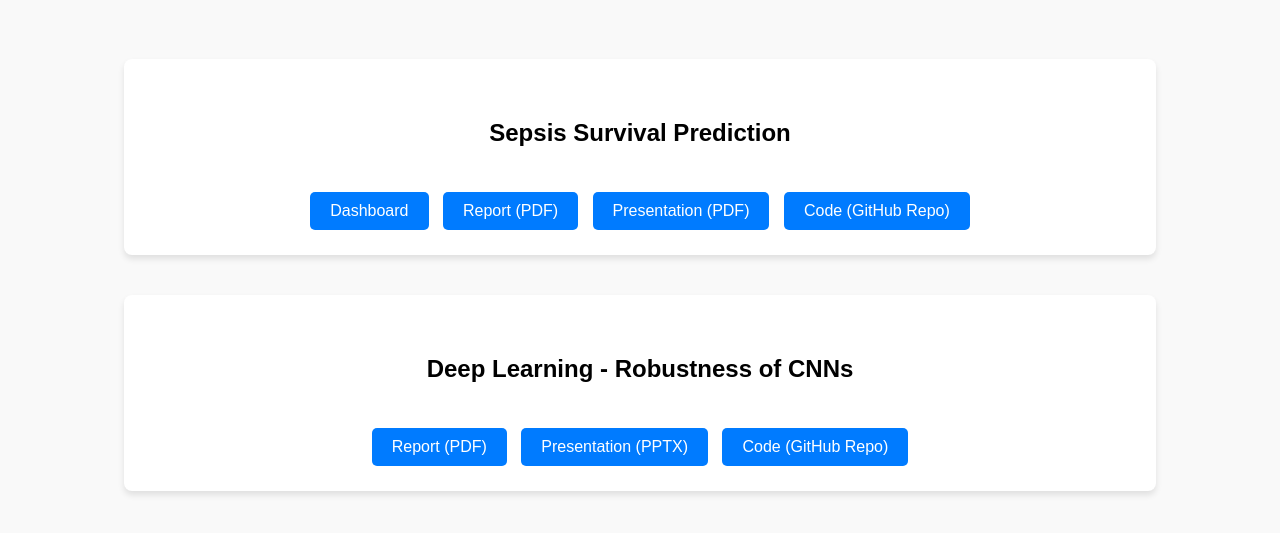
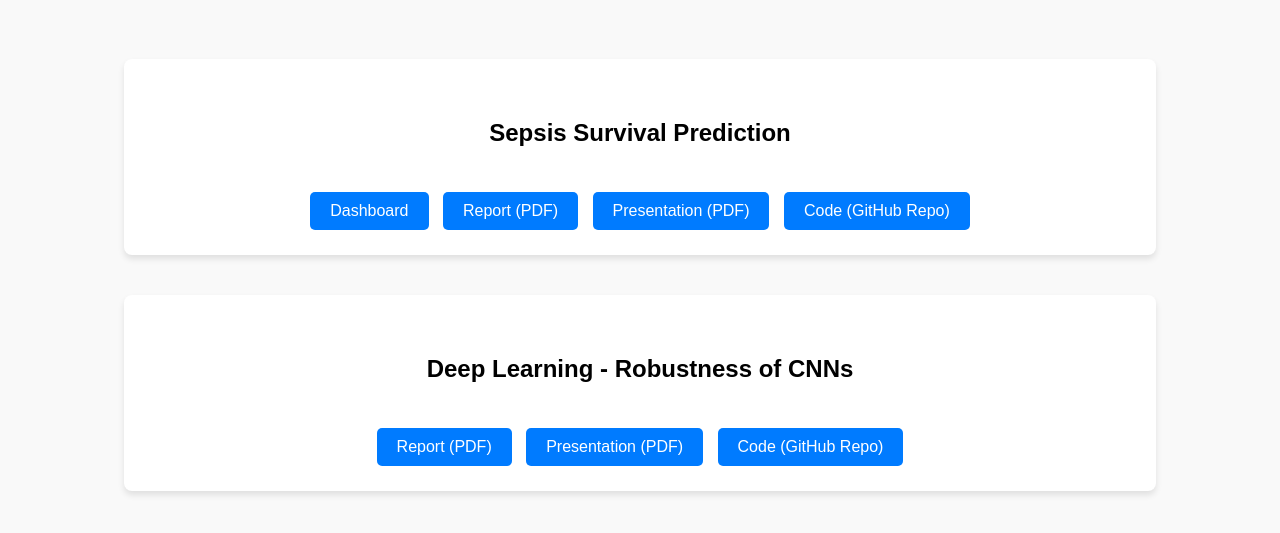
Before and after one commit to EricRod12/EricRod12.github.io, a plain HTML site: page index.html in a window 1280 px wide. Shown: the part 101-634 px from the top of the page. Drawn offline with Linux system fonts and the light colour scheme.

Commit message:
Update index.html

```diff
--- a/index.html
+++ b/index.html
@@ -81,7 +81,7 @@
             <h2>Deep Learning - Robustness of CNNs</h2>
             <div class="buttons">
                 <a href="DS6050_Team_4_Evaluating_Robustness_of_CNNs_to_Distribution_Shift__and_Adversarial_Attacks.pdf" target="_blank">Report (PDF)</a>
-                <a href="2024.12.11-DS6050-Team_4-Project-Presentation.pdf" target="_blank">Presentation (PPTX)</a>
+                <a href="2024.12.11-DS6050-Team_4-Project-Presentation.pdf" target="_blank">Presentation (PDF)</a>
                 <a href="https://github.com/EricRod12/deep-learning-final-project" target="_blank">Code (GitHub Repo)</a>
             </div>
         </div>
```
